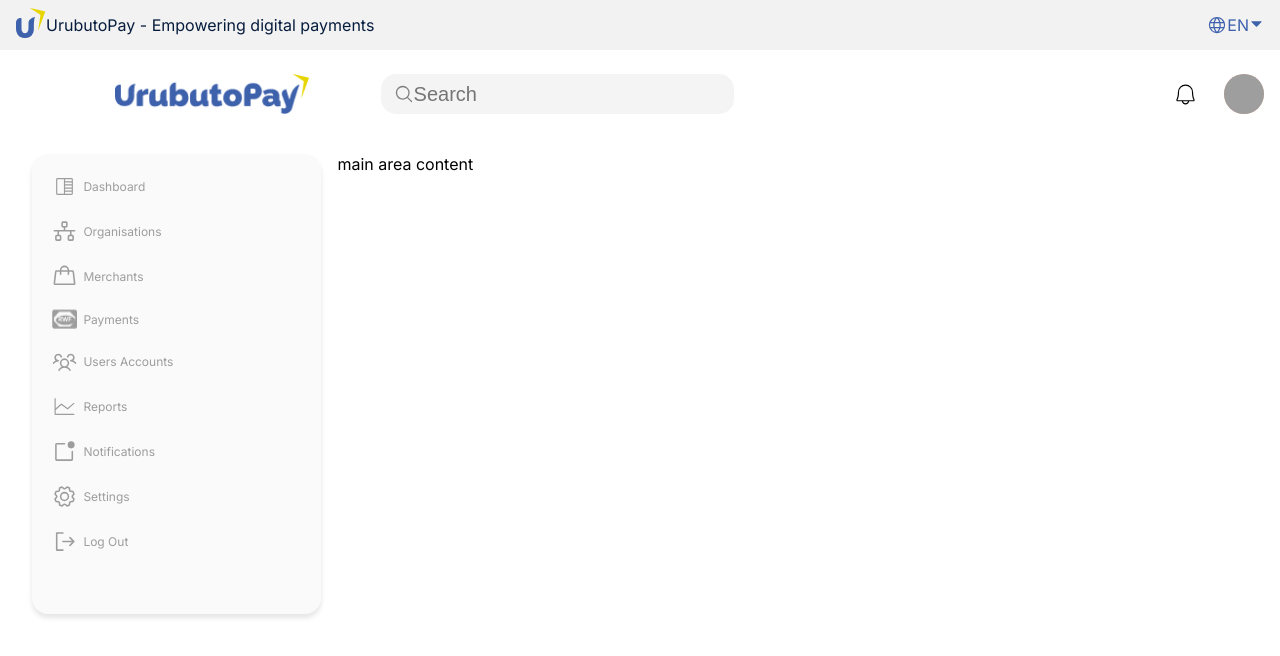
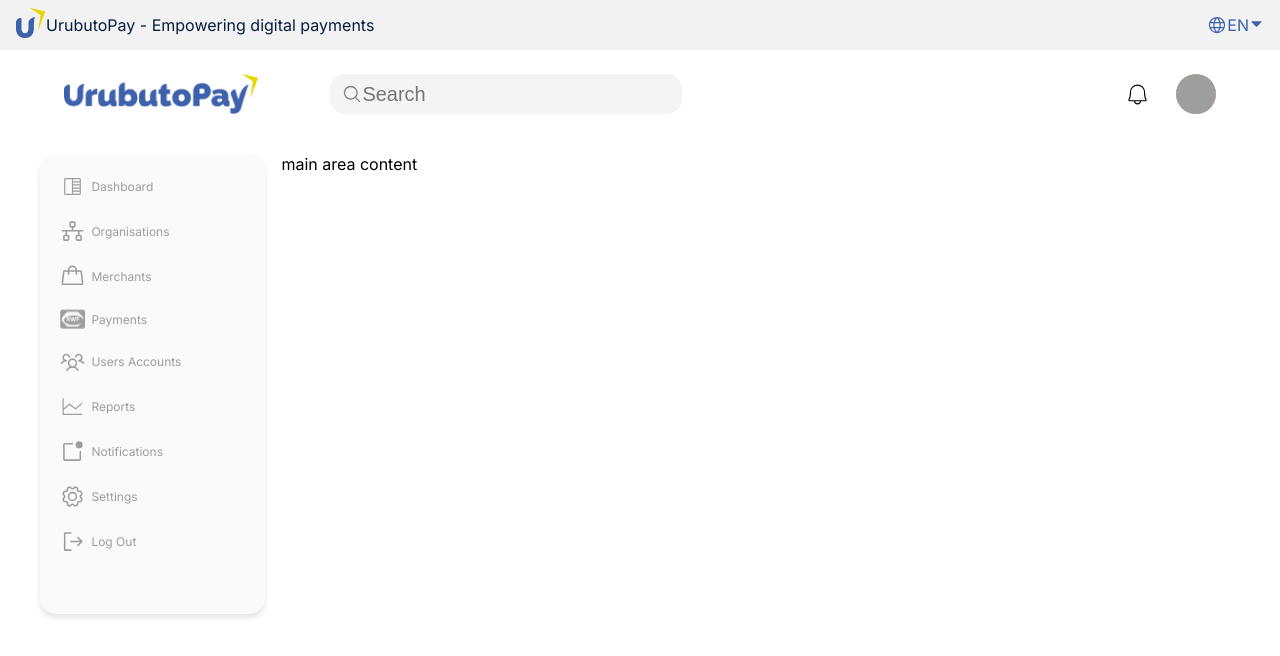
Before and after one commit to andyk2000/u-app, a Next.js app: page /dashboard in a window 1280 px wide. Shown: the top 656 px of the page. Built offline with nearby package versions, Linux system fonts and the light colour scheme; grey boxes are pictures that could not be loaded.

Commit message:
sidebar and navbar update

```diff
--- a/src/app/dashboard/page.module.css
+++ b/src/app/dashboard/page.module.css
@@ -32,7 +32,8 @@
 }
 
 .secondNav {
-  padding-left: 7.2rem;
+  margin-left: 4rem;
+  margin-right: 4rem;
   margin-top: 1.5rem;
   display: flex;
   justify-content: space-between;
@@ -66,7 +67,6 @@
   flex-direction: row;
   gap: 1.6rem;
   align-items: center;
-  padding-right: 1rem;
 }
 
 .imageFrame {
@@ -85,7 +85,7 @@
 }
 
 .mainArea {
-  margin-inline: 2rem;
+  margin-inline: 2.5rem;
   margin-top: 2.5rem;
   display: flex;
   flex-direction: row;
@@ -112,7 +112,7 @@
 
 .linkTitle {
   padding-left: .4rem;
-  padding-right: 8rem;
+  padding-right: 4rem;
   font-size: .75rem;
 }
 
```
